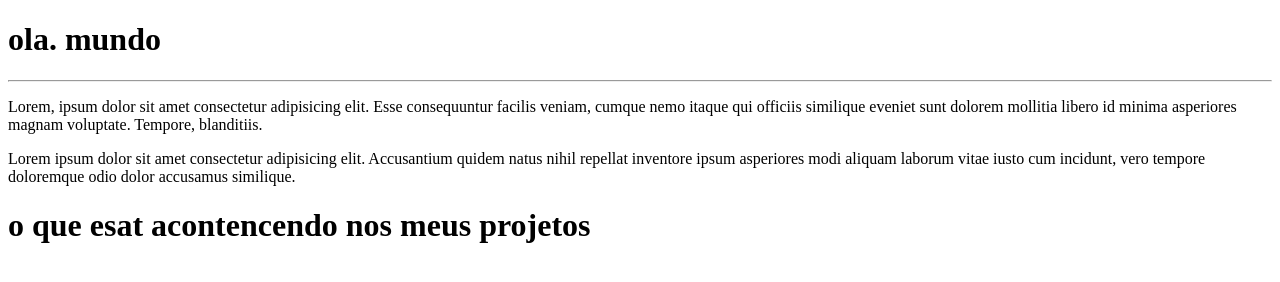
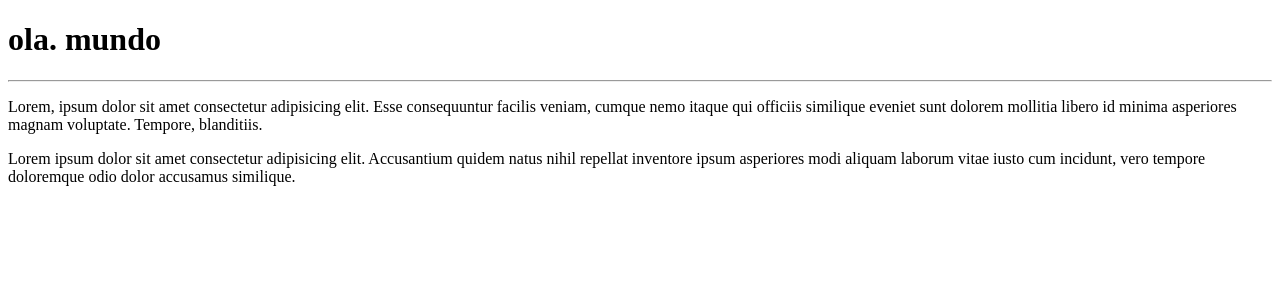
Before and after one commit to Otavioazeved/ola-mundo, a plain HTML site: page site-exemplo/index.html in a window 1280 px wide. Drawn offline with Linux system fonts and the light colour scheme.

Commit message:
mofifiquei.readme

```diff
--- a/site-exemplo/index.html
+++ b/site-exemplo/index.html
@@ -10,7 +10,7 @@
     <hr>
     <p>Lorem, ipsum dolor sit amet consectetur adipisicing elit. Esse consequuntur facilis veniam, cumque nemo itaque qui officiis similique eveniet sunt dolorem mollitia libero id minima asperiores magnam voluptate. Tempore, blanditiis.</p>
     <p>Lorem ipsum dolor sit amet consectetur adipisicing elit. Accusantium quidem natus nihil repellat inventore ipsum asperiores modi aliquam laborum vitae iusto cum incidunt, vero tempore doloremque odio dolor accusamus similique.</p>
-    <h1>o que esat acontencendo nos meus projetos</h1>
+
 
 </body>
 </html>
```
